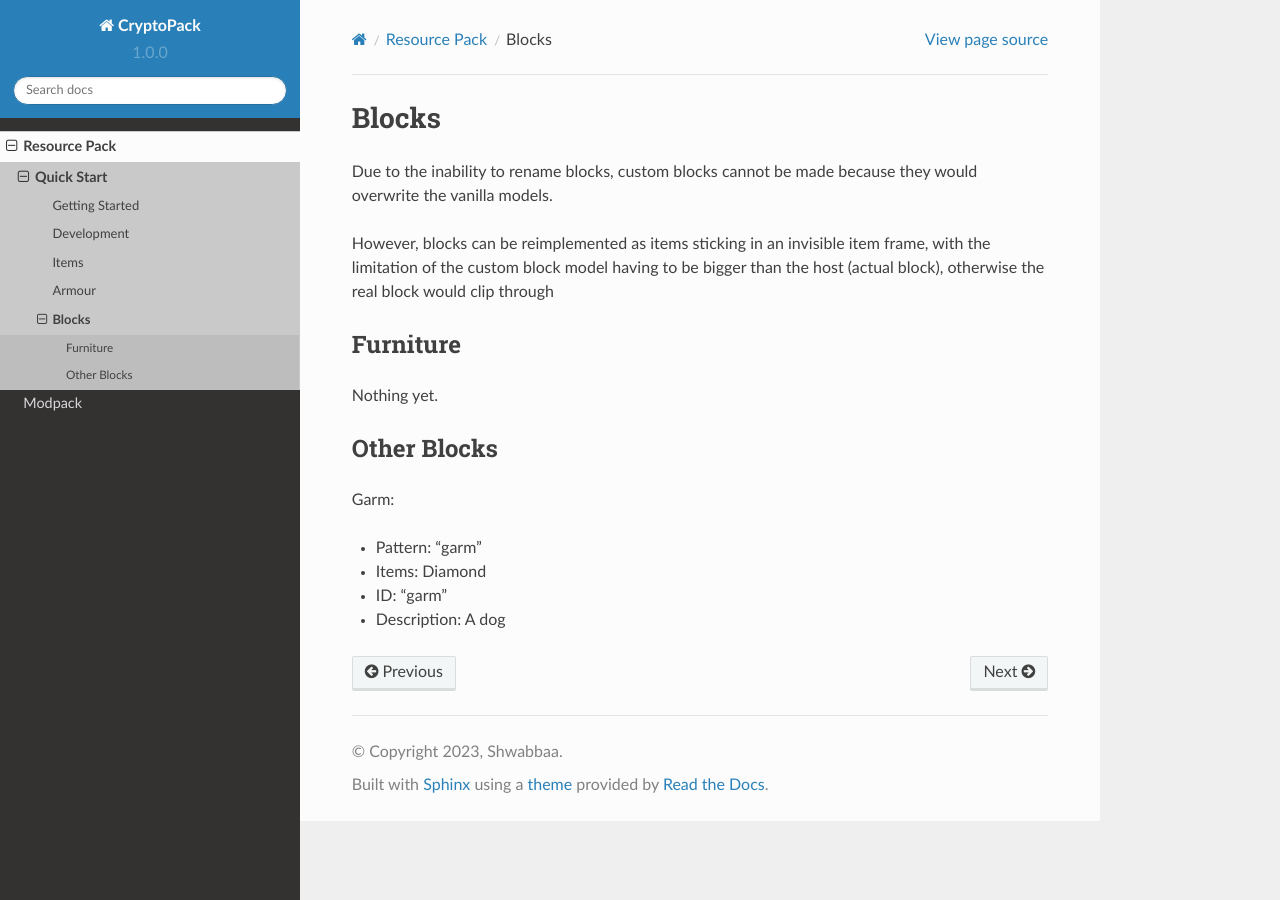
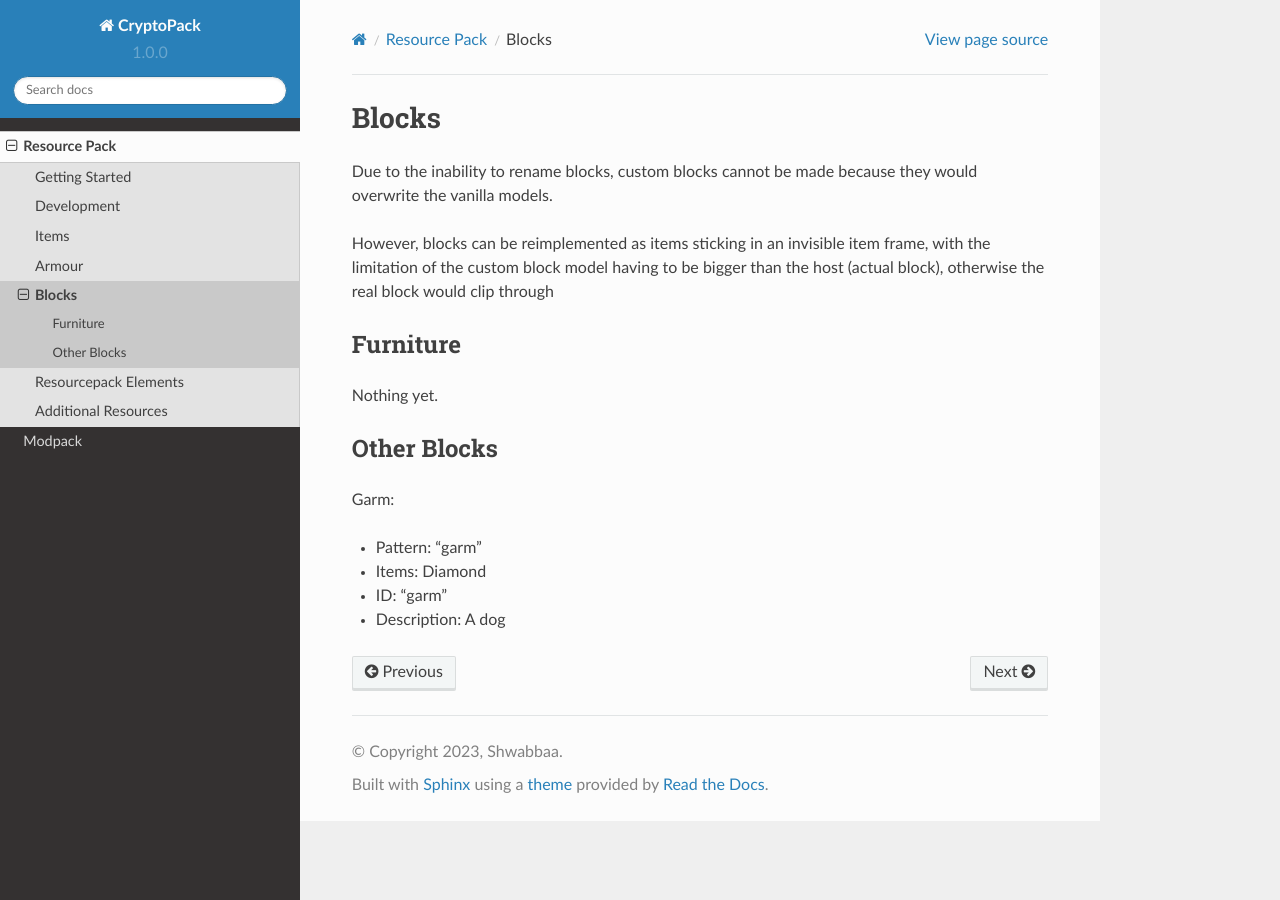
Before and after one commit to Shwabbaa/cryptopack-docs, a Sphinx documentation site: the page built from docs/source/resourcepack/blocks.rst, in a window 1280 px wide. Built offline with Sphinx 7.4.7 and the Read the Docs theme 2.0.0, drawn with Linux system fonts in a browser that asks for light colours; pages that are not in the unit, such as notebooks, are missing from menus.

Commit message:
Update index.rst

```diff
--- a/docs/source/resourcepack/index.rst
+++ b/docs/source/resourcepack/index.rst
@@ -1,12 +1,22 @@
 Resource Pack
 ===================================
+
+.. toctree::
+   :hidden:
+
+   getting_started
+   development
+   items
+   armor
+   blocks
+   sounds
 
 **CryptoPack** is a custom resource pack built for the #1 open-world survival horror roleplay platform, CryptoCraft.
 It has named custom textures, allowing users to pick and choose which textures they want for a specific item by renaming it.
 
 Check out :doc:`getting_started` to learn how to install the resourcepack, as well as the required mods to use it.
 
-Quick Start
+Resourcepack Elements
 --------
 
 * :doc:`items`
@@ -15,11 +25,9 @@
 
 * :doc:`blocks`
 
-.. toctree::
-   getting_started
-   modpack
-   development
-   items
-   armor
-   blocks
-   sounds
+Additional Resources
+--------
+
+* :doc:`getting_started`
+
+* :doc:`development`
```
